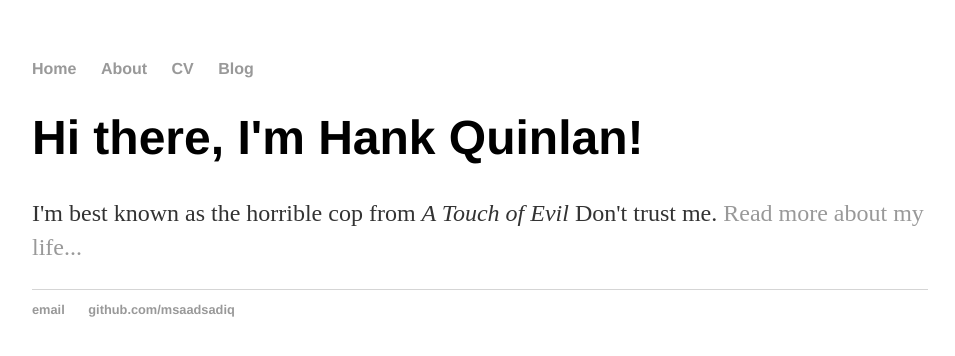
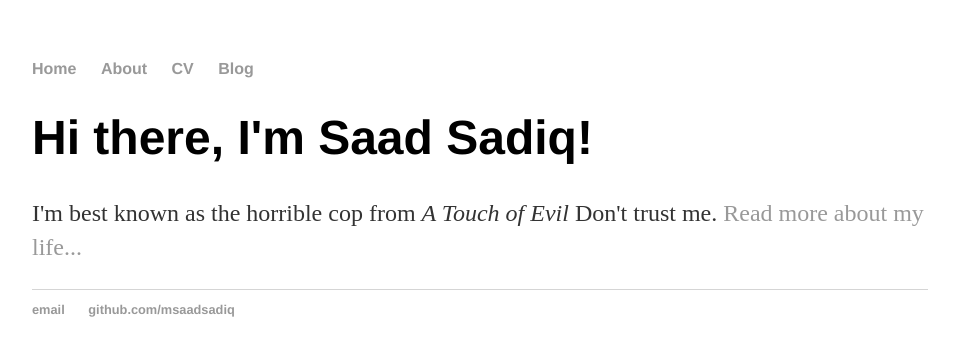
Before and after one commit to msaadsadiq/msaadsadiq.github.io, a Jekyll site: the page about/index.html, which Jekyll copies as it is, in a window 1280 px wide. Shown: the top 356 px of the page, without its empty margins (160-1115 px from the left). Built offline with Jekyll 4.4.1, drawn with Linux system fonts in a browser that asks for light colours.

Commit message:
Update index.html

```diff
--- a/about/index.html
+++ b/about/index.html
@@ -16,7 +16,7 @@
 		</nav>
 		<div class="container">
     		<div class="blurb">
-        		<h1>Hi there, I'm Hank Quinlan!</h1>
+        		<h1>Hi there, I'm Saad Sadiq!</h1>
 				<p>I'm best known as the horrible cop from <em>A Touch of Evil</em> Don't trust me. <a href="/about">Read more about my life...</a></p>
     		</div><!-- /.blurb -->
 		</div><!-- /.container -->
```
